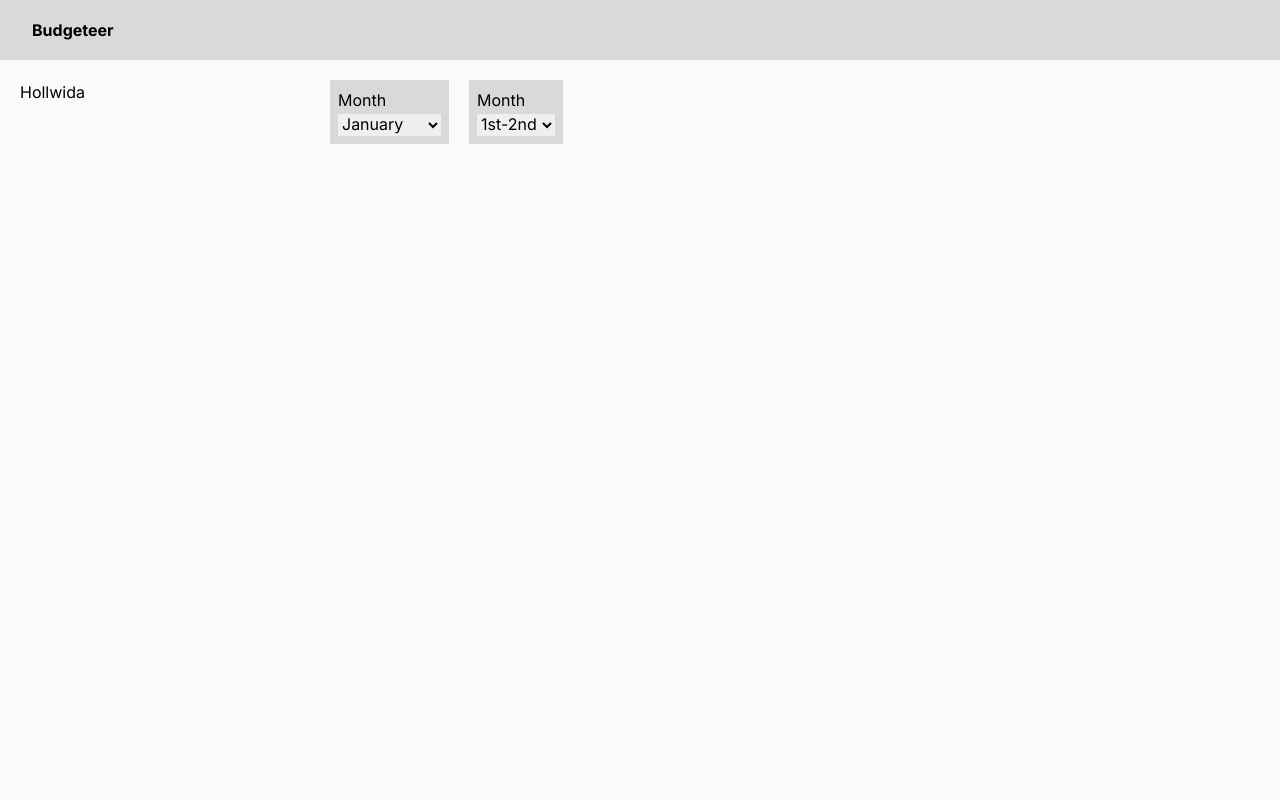
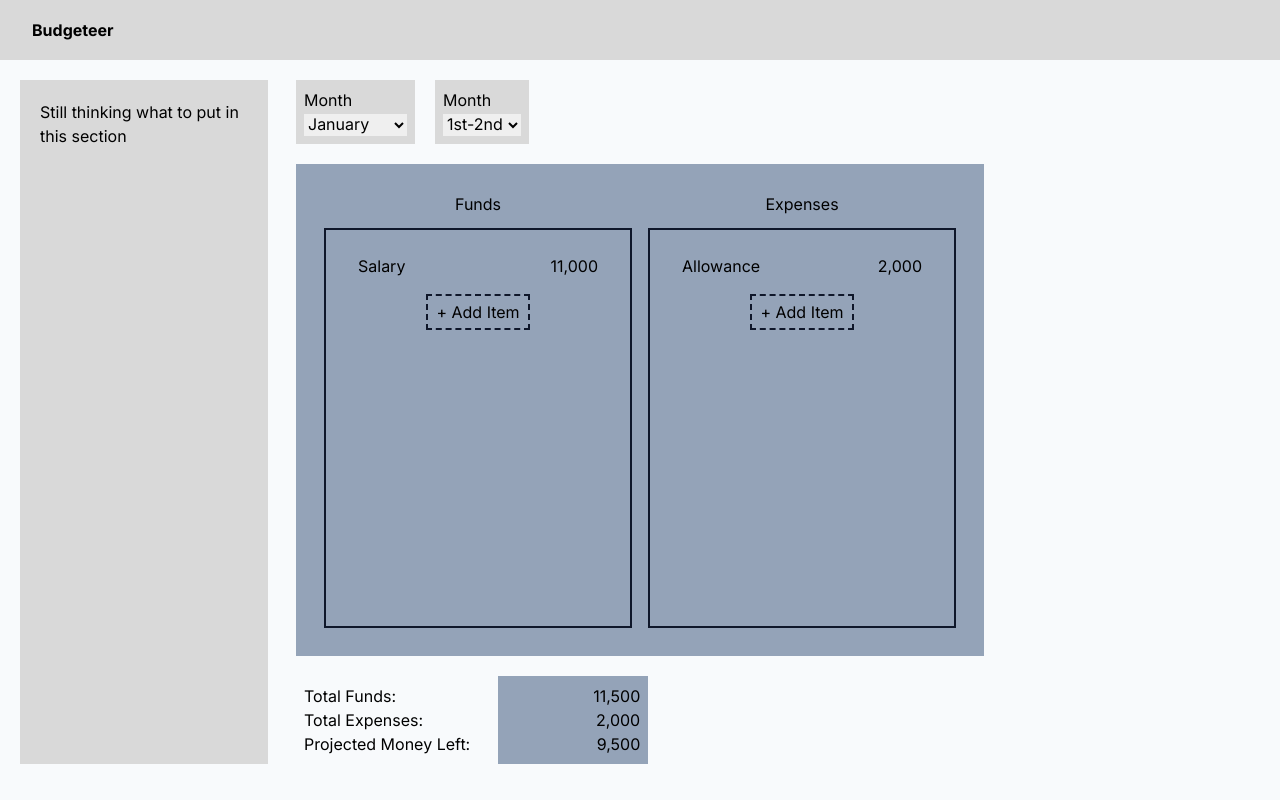
Before and after one commit to itsstphn/budgeteer, a Next.js app: page / in a window 1280 px wide. Built offline with nearby package versions, Linux system fonts and the light colour scheme.

Commit message:
ui page 1

```diff
--- a/app/page.tsx
+++ b/app/page.tsx
@@ -2,8 +2,10 @@ import Image from "next/image";
 
 export default function Home() {
   return (
-    <main className="container flex flex-row p-5">
-      <section className="w-[25%]">Hollwida</section>
+    <main className="container flex flex-row p-5 gap-7">
+      <section className="w-[20%] max-h-full bg-primary p-5">
+        Still thinking what to put in this section
+      </section>
       <section className="flex-auto  min-h-10">
         <div className="flex flex-row gap-5">
           <div className="bg-primary w-fit p-2">
@@ -38,9 +40,58 @@ export default function Home() {
           </div>
         </div>
 
-        <div></div>
+        <div className="flex w-full bg-slate-400 mt-5 p-5">
+          <div className="flex-1 w-full p-2 flex flex-col items-center">
+            <p className="mb-3">Funds</p>
+            <div className="w-full flex gap-2 flex-col items-center p-4 border-2 border-slate-900 min-h-[400px]">
+              <div className="flex w-full px-4 py-2 justify-between">
+                <p>Salary</p>
+                <p>11,000</p>
+              </div>
+              <div className="border-dashed border-2 mb-2 border-slate-900 py-1 px-2">
+                + Add Item
+              </div>
+            </div>
+          </div>
+          <div className="flex-1 w-full p-2 flex flex-col items-center">
+            <p className="mb-3">Expenses</p>
+            <ul className="w-full flex gap-2 flex-col items-center p-4 border-2 border-slate-900 min-h-[400px]">
+              <li className="flex w-full px-4 py-2 justify-between">
+                <p>Allowance</p>
+                <p>2,000</p>
+              </li>
+              <div className="border-dashed border-2 mb-2 border-slate-900 py-1 px-2">
+                + Add Item
+              </div>
+            </ul>
+          </div>
+        </div>
+        <div className="flex gap-5 mt-5 ">
+          <div className="p-2">
+            <div>
+              <p>Total Funds:</p>
+            </div>
+            <div>
+              <p>Total Expenses:</p>
+            </div>
+            <div>
+              <p>Projected Money Left:</p>
+            </div>
+          </div>
+          <div className="bg-slate-400 p-2 min-w-[150px]">
+            <div className="">
+              <p className="text-right">11,500</p>
+            </div>
+            <div>
+              <p className="text-right">2,000</p>
+            </div>
+            <div>
+              <p className="text-right">9,500</p>
+            </div>
+          </div>
+        </div>
       </section>
-      <section className="w-[25%]"></section>
+      <section className="w-[20%]"></section>
     </main>
   );
 }
```
